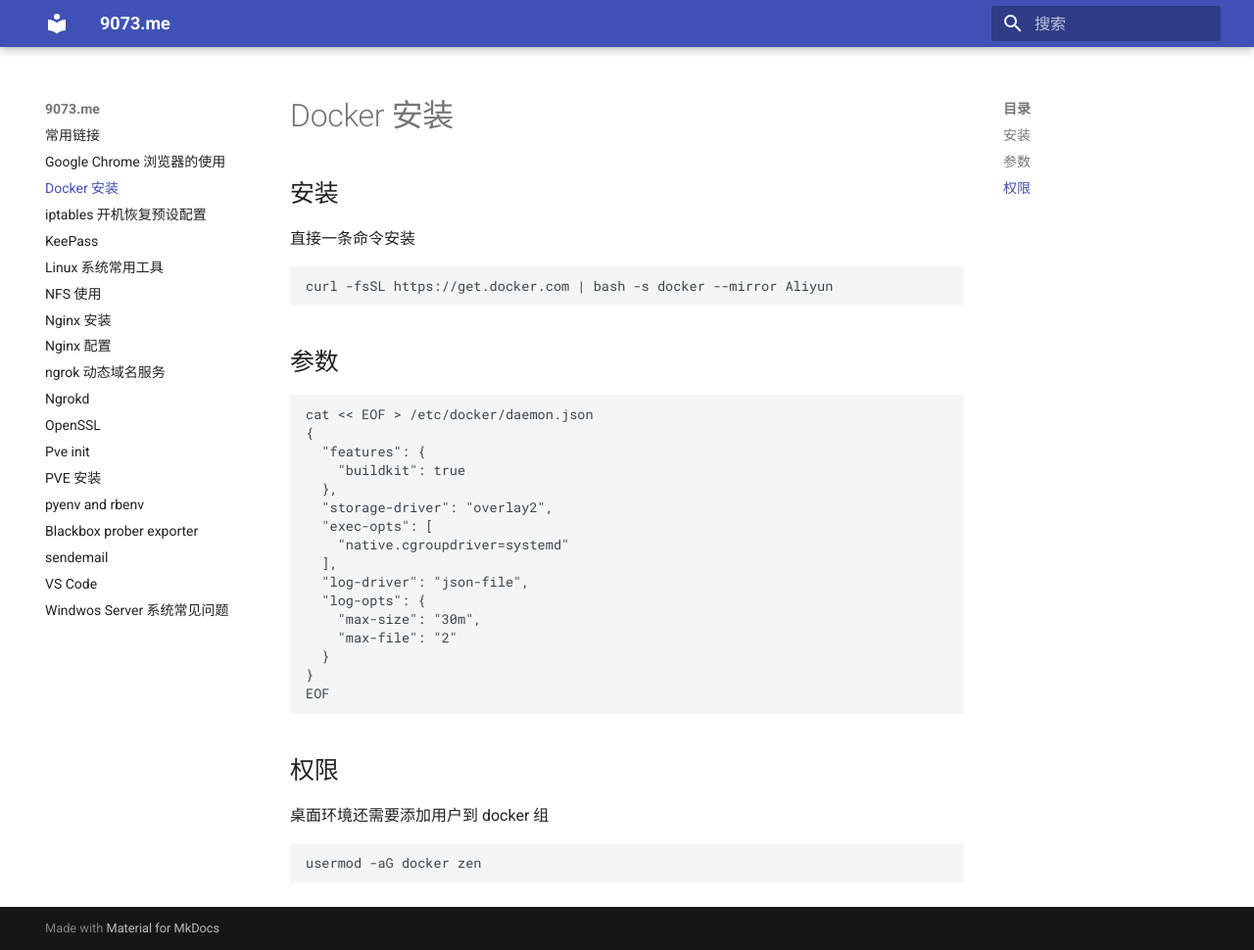
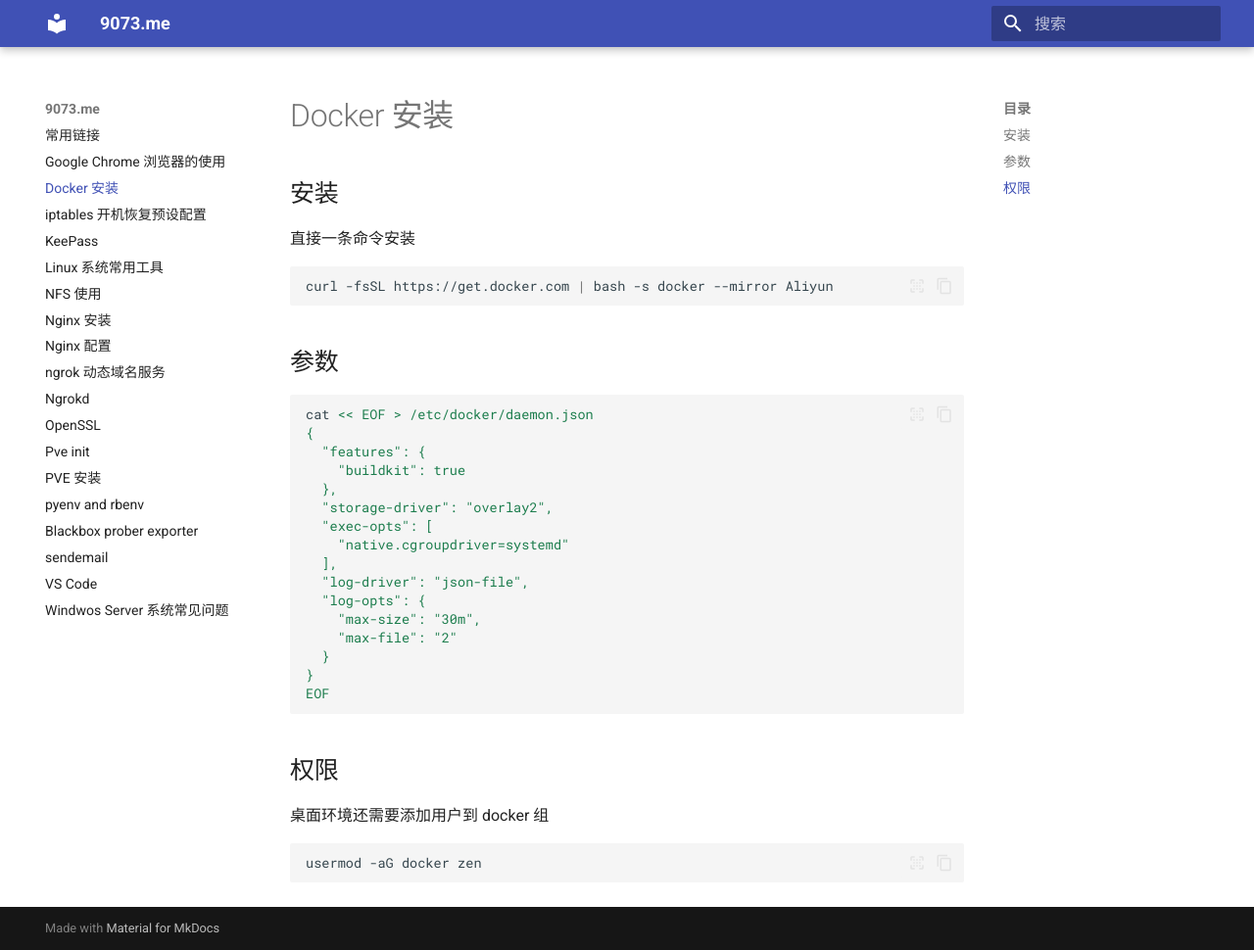
Before and after one commit to zen9073/zen9073.github.io, an MkDocs documentation site: the page built from docs/docker.md, in a window 1280 px wide and 970 px high. Shown: the whole window at 98% size. Built offline with MkDocs 1.6.1 and Material for MkDocs 9.7.7, drawn with Linux system fonts in a browser that asks for light colours.

Commit message:
添加代码块功能

```diff
--- a/mkdocs.yml
+++ b/mkdocs.yml
@@ -1,6 +1,18 @@
 site_name: 9073.me
 
+markdown_extensions:
+  - pymdownx.highlight:
+      anchor_linenums: true
+      line_spans: __span
+      pygments_lang_class: true
+  - pymdownx.inlinehilite
+  - pymdownx.snippets
+  - pymdownx.superfences
 
 theme:
+  features:
+    - content.code.copy
+    - content.code.select
+    - content.code.annotate
+  language: zh
   name: material
-  language: zh
```
